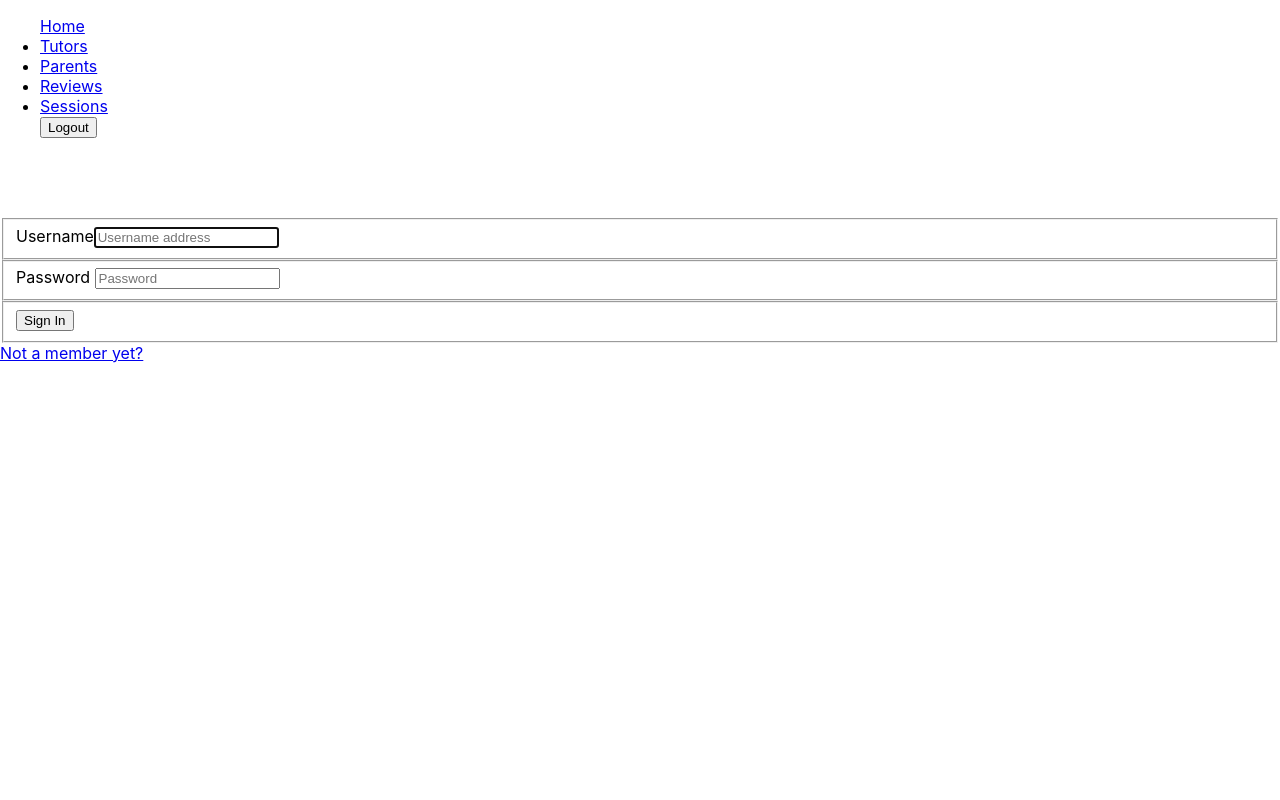
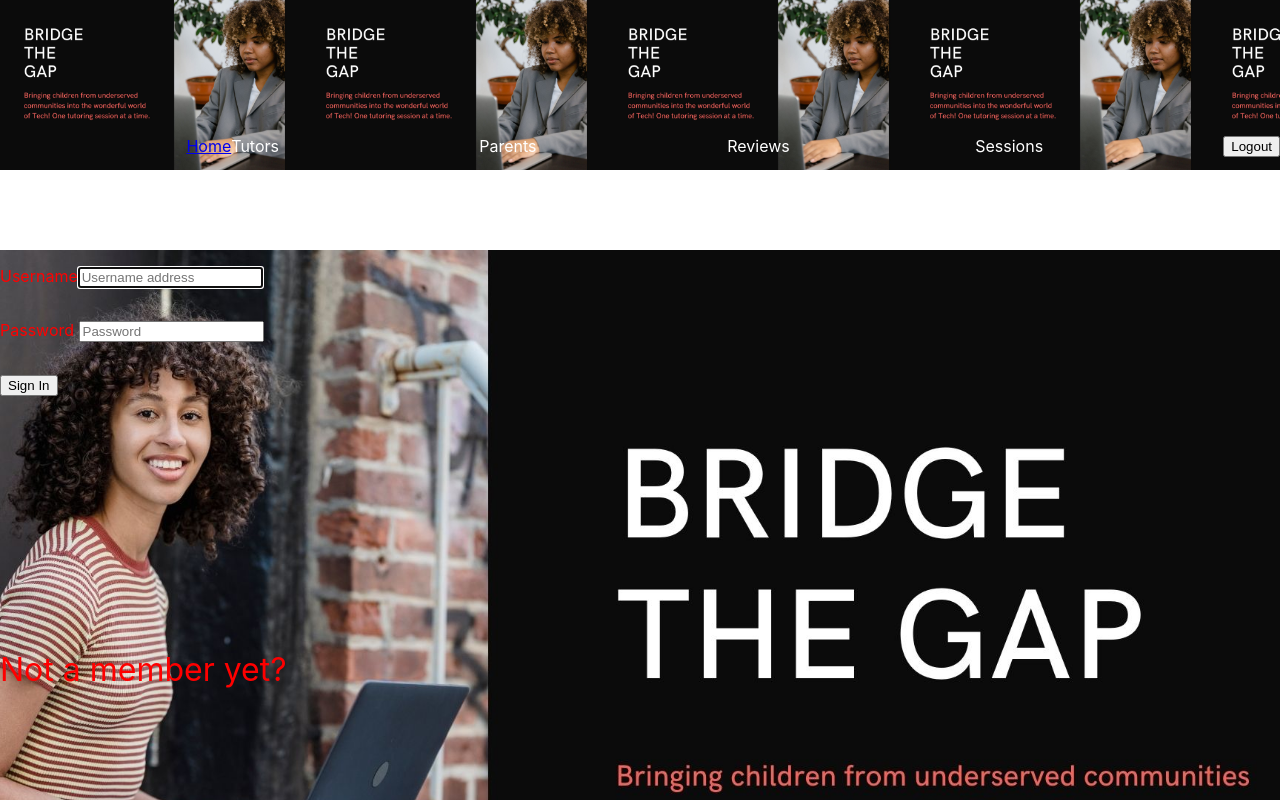
Before and after one commit to Airriswilliams/bridge-the-gap-client, a React (Create React App) app: page /login in a window 1280 px wide. Shown: the top 800 px of the page. Built offline with nearby package versions, Linux system fonts and the light colour scheme; sample sign-in values are in the browser's storage.

Commit message:
initial css styling

```diff
--- /dev/null
+++ b/src/components/BridgeTheGap.css
@@ -0,0 +1,52 @@
+.html {
+    margin: 0;
+    padding: 0;
+    width: 100%;
+    height: 100%;
+    overflow: hidden;
+    font-family: 'Monument Extended', Arial, Helvetica, sans-serif;
+  }
+
+  .body {
+    color: white;
+    margin: 0;
+    padding: 0;
+    perspective: 1px;
+    transform-style: preserve-3d;
+    height: 100%;
+    width: 100%;
+    overflow-y: scroll;
+    overflow-x: hidden;
+  }
+
+  .topSection {
+    background: url(/src/images/HomePage.jpg);
+    background-size: contain;
+    padding-top: 15vh;
+  }
+
+  .container {
+    z-index: 2;
+    position: absolute;
+    top: 100vh;
+    background: black;
+    line-height: 30px;
+    font-weight: lighter;
+    padding: 40px;
+    color: grey;
+  }
+
+  .header_photo {
+    height: 10rem;
+    width: 100%;
+    z-index: 1;
+  }
+
+  .title {
+    color: aqua;
+    padding-left: 10em;
+  }
+  .subtitle {
+    color: rgb(255, 0, 0);
+    padding-left: 10em;
+  }
--- a/src/components/App.js
+++ b/src/components/BridgeTheGap.js
@@ -4,22 +4,31 @@ import { ApplicationViews } from "./ApplicationViews"
 import { NavBar } from "./nav/NavBar"
 import { Login } from "./auth/Login"
 import { Register } from "./auth/Register"
+import "./BridgeTheGap.css";
 
-export const App = () => (
+export const BridgeTheGap = () => {
+
+
+    return (
     <>
         <Route render={() => {
             if (localStorage.getItem("auth_token")) {
-                return <>
-                    <Route>
+                return (
+                 <>
+                  <div className="header">
+                  <div className="topSection">
+
                         <NavBar />
+                        </div>
                         <ApplicationViews />
-                    </Route>
+                    </div>
                 </>
+                )
             } else {
                 return <Redirect to="/login" />
+
             }
         }} />
-
         <Route path="/login">
             <Login />
         </Route>
@@ -30,3 +39,4 @@ export const App = () => (
 
     </>
 )
+    }
--- a/src/components/auth/Login.css
+++ b/src/components/auth/Login.css
@@ -1,3 +1,79 @@
+.h1,
+h1, h2 {
+  font-size: 2.5rem;
+  color: rgb(255, 30, 0);
+}
+
+.username, .password {
+  color: red;
+}
+
+fieldset {
+  min-width: 0;
+  padding: 1rem 0;
+  margin: 0;
+  border: 0;
+}
+
+.form--login {
+  display: inline-block;
+  margin: 0 auto;
+  text-align: left;
+}
+
+
+
+.form--login > fieldset > input[type='email'] {
+  width: 25em;
+}
+
+.label--login {
+  width: 8rem;
+  display: inline-block;
+}
+
+.form-control {
+  display: block;
+  width: 94%;
+  height: calc(1.5em + 0.75rem + 2px);
+  padding: 0.375rem 0.75rem;
+  font-size: 1rem;
+  font-weight: 400;
+  line-height: 1.5;
+  color: #495057;
+  background-color: #fff;
+  background-clip: padding-box;
+  border: 1px solid #ced4da;
+  border-radius: 0.25rem;
+  -webkit-transition: border-color 0.15s ease-in-out,
+    box-shadow 0.15s ease-in-out;
+  transition: border-color 0.15s ease-in-out, box-shadow 0.15s ease-in-out;
+}
+
+.container--login {
+  text-align: center;
+}
+
+.form--login {
+  background-position-x: right;
+  z-index: 1;
+  min-height: 25rem;
+  min-width: 45rem;
+  /* background-color: hsla(0, 0%, 100%, 0.4); */
+  background-blend-mode: overlay;
+  background-repeat: no-repeat;
+}
+
+.button--close {
+  position: relative;
+  bottom: -2rem;
+}
+
+.dialog {
+  min-width: 15rem;
+  min-height: 5rem;
+}
+
 .login-body {
     /* display: flex;  */
      width: 100%;
@@ -5,5 +81,9 @@
    background: url(/src/images/BridgeTheGapHome.jpg) no-repeat center center fixed;
    background-size:cover;
 
-
    }
+   .member__link {
+    color: red;
+    text-decoration: none;
+    font-size:xx-large
+  }
--- a/src/components/auth/Login.js
+++ b/src/components/auth/Login.js
@@ -31,19 +31,20 @@ export const Login = () => {
   }
 
   return (
+    <div className="login-body">
     <main >
       <dialog ref={invalidDialog}>
         <div>Username or password was not valid.</div>
         <button onClick={e => invalidDialog.current.close()}>Close</button>
       </dialog>
       <section>
-        <form onSubmit={handleLogin}>
+        <form className="form--login" onSubmit={handleLogin}>
           <fieldset>
-            <label htmlFor="inputUsername"> Username</label>
+            <label className="username" htmlFor="inputUsername"> Username</label>
             <input ref={username} type="username" id="username" placeholder="Username address" required autoFocus />
           </fieldset>
           <fieldset>
-            <label htmlFor="inputPassword"> Password </label>
+            <label className="password" htmlFor="inputPassword"> Password </label>
             <input ref={password} type="password" id="password" placeholder="Password" required />
           </fieldset>
           <fieldset>
@@ -52,8 +53,9 @@ export const Login = () => {
         </form>
       </section>
       <section>
-        <Link to="/register">Not a member yet?</Link>
+        <Link className="member__link" to="/register">Not a member yet?</Link>
       </section>
     </main>
+    </div>
   )
 }
--- a/src/components/nav/NavBar.css
+++ b/src/components/nav/NavBar.css
@@ -0,0 +1,20 @@
+.navbar {
+    display: flex;
+    flex-wrap: nowrap;
+    justify-content: right;
+    padding-bottom: 0.8em;
+  }
+
+  .navbar__item {
+    flex-basis: 20%;
+    list-style-type: none;
+  }
+
+  .navbar__link {
+    color: white;
+    text-decoration: none;
+  }
+
+  .navbar__link:hover {
+    text-decoration: underline;
+  }
--- a/src/components/nav/NavBar.js
+++ b/src/components/nav/NavBar.js
@@ -8,16 +8,16 @@ export const NavBar = () => {
     <ul className="navbar">
       <Link to="/">Home</Link>
       <li className="navbar__item">
-        <Link to="/tutors">Tutors</Link>
+        <Link className="navbar__link" to="/tutors">Tutors</Link>
       </li>
       <li className="navbar__item">
-        <Link to="/parents">Parents</Link>
+        <Link className="navbar__link" to="/parents">Parents</Link>
       </li>
       <li className="navbar__item">
-        <Link to="/reviews">Reviews</Link>
+        <Link className="navbar__link" to="/reviews">Reviews</Link>
       </li>
       <li className="navbar__item">
-        <Link to="/sessions">Sessions</Link>
+        <Link className="navbar__link" to="/sessions">Sessions</Link>
       </li>
       {
         localStorage.getItem("auth_token") !== null ?
@@ -29,8 +29,8 @@ export const NavBar = () => {
           </button>
           :
           <>
-            <Link to="/login">Login</Link>
-            <Link to="/register">Register</Link>
+            <Link className="navbar__link" to="/login">Login</Link>
+            <Link className="navbar__link" to="/register">Register</Link>
           </>
       }
     </ul>
--- /dev/null
+++ b/src/components/tutor/Tutor.css
@@ -0,0 +1,25 @@
+/* .tutor {
+    display: grid;
+    grid-template-columns: 300px;
+    grid-template-rows: 210px 210px 80px;
+    grid-template-areas: "image" "name" "bio" "schedule";
+
+    border-radius: 18px;
+    background: white;
+    box-shadow: 5px 5px 15px rgba(0,0,0,0.9);
+    font-family: roboto;
+    text-align: center;
+    justify-content: center;
+} */
+
+
+
+.tutor_list_section {
+    display: flex;
+    flex-wrap: wrap;
+    padding: 1rem;
+  }
+
+  .tutor_image {
+    grid-area: image;
+}
--- a/src/components/tutor/TutorList.js
+++ b/src/components/tutor/TutorList.js
@@ -2,8 +2,9 @@ import React, {useEffect} from "react"
 import { useState } from "react/cjs/react.development"
 import { useHistory, Link } from "react-router-dom";
 import { MdRateReview} from "react-icons/md"
+import { getTutors} from "./TutorManager.js"
+import "./Tutor.css"
 
-import { getTutors} from "./TutorManager.js"
 
 export const TutorList = (props) => {
     const [ tutors, setTutors] = useState([])
@@ -21,6 +22,7 @@ export const TutorList = (props) => {
         <article className="tutors">
             <h2>Meet our awesome Tutors!</h2>
             <h3>Our tutors have experience teaching children Java Script, React, Angular, Django, HTML & CSS</h3>
+            <div className="tutor_list_section">
             {
                 tutors.map(tutor => {
                     return <section key={`tutor--${tutor.id}`} className="tutor">
@@ -39,12 +41,14 @@ export const TutorList = (props) => {
       </header>
 
                     </section>
+
                 })
-            }
+            }</div>
 
 
 
         </article>
+
     )
 
 }
--- a/src/index.js
+++ b/src/index.js
@@ -1,13 +1,13 @@
 import React from "react"
 import ReactDOM from "react-dom"
 import { BrowserRouter as Router } from "react-router-dom"
-import { App } from "./components/App.js"
+import { BridgeTheGap } from "./components/BridgeTheGap.js"
 import "./index.css"
 
 ReactDOM.render(
     <React.StrictMode>
         <Router>
-            <App />
+            <BridgeTheGap />
         </Router>
     </React.StrictMode>,
     document.getElementById("root")
```
Also changed, not shown: src/components/App.css (deleted).
